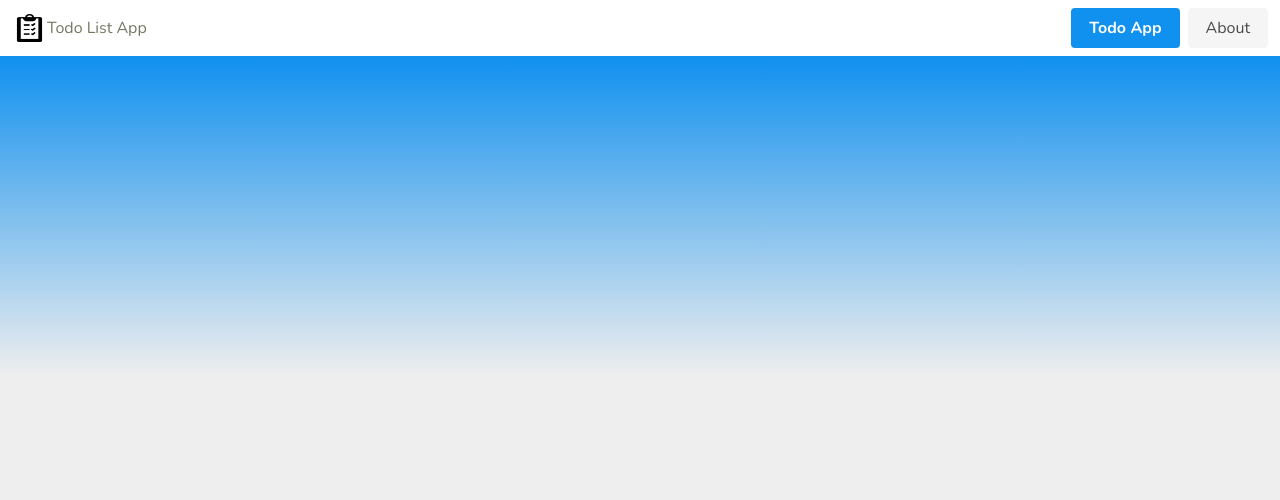
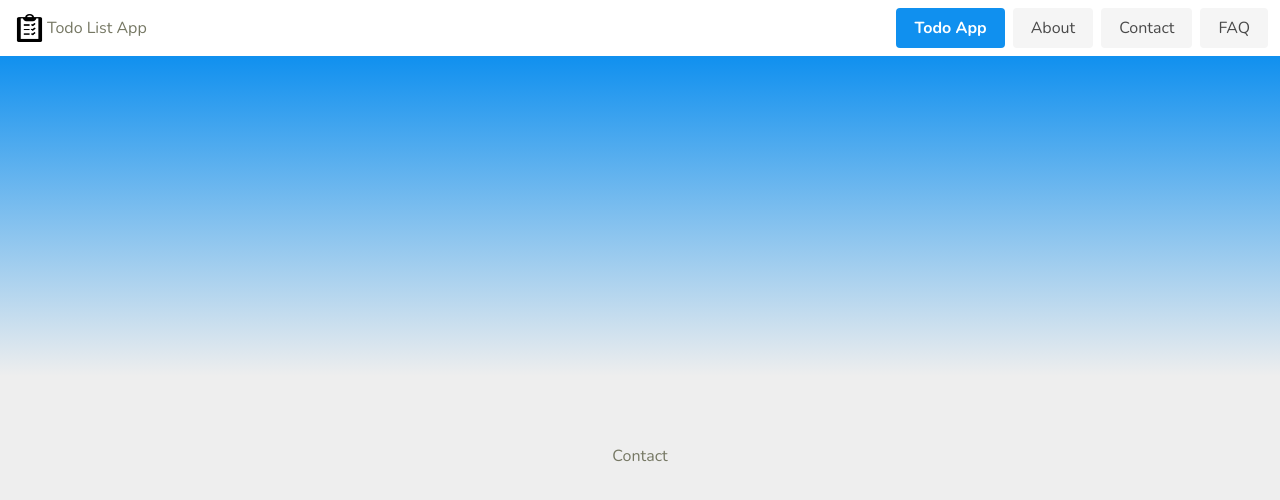
Before and after one commit to STLnick/todo-list, a React (Create React App) app: page /contact in a window 1280 px wide. Shown: the top 500 px of the page. Built offline with nearby package versions, Linux system fonts and the light colour scheme.

Commit message:
:seedling: Create starter files for Contact and FAQ views with imports exports

```diff
--- a/src/App.js
+++ b/src/App.js
@@ -2,7 +2,7 @@ import React from 'react';
 import { Route, Switch } from 'react-router-dom';
 
 import { Navbar } from './components'
-import { About, TodoView } from './views'
+import { About, Contact, FAQ, TodoView } from './views'
 
 import './App.scss';
 
@@ -18,6 +18,12 @@ export const App = () => {
           <Route path='/about'>
             <About />
           </Route>
+          <Route path='/contact'>
+            <Contact />
+          </Route>
+          <Route path='/faq'>
+            <FAQ />
+          </Route>
         </Switch>
       </div>
     </>
--- a/src/components/Navbar/index.js
+++ b/src/components/Navbar/index.js
@@ -40,6 +40,12 @@ export const Navbar = () => {
             <Link to='/about' className="button is-light">
               About
             </Link>
+            <Link to='/contact' className="button is-light">
+              Contact
+            </Link>
+            <Link to='/faq' className="button is-light">
+              FAQ
+            </Link>
           </div>
         </div>
       </div>
--- /dev/null
+++ b/src/views/Contact.js
@@ -0,0 +1,3 @@
+import React from 'react'
+
+export const Contact = () => <h2>Contact</h2>
--- /dev/null
+++ b/src/views/FAQ.js
@@ -0,0 +1,3 @@
+import React from 'react'
+
+export const FAQ = () => <h2>FAQ</h2>
--- a/src/views/index.js
+++ b/src/views/index.js
@@ -1,2 +1,4 @@
 export { About } from './About'
+export { Contact } from './Contact'
+export { FAQ } from './FAQ'
 export { TodoView } from './TodoView'
```
